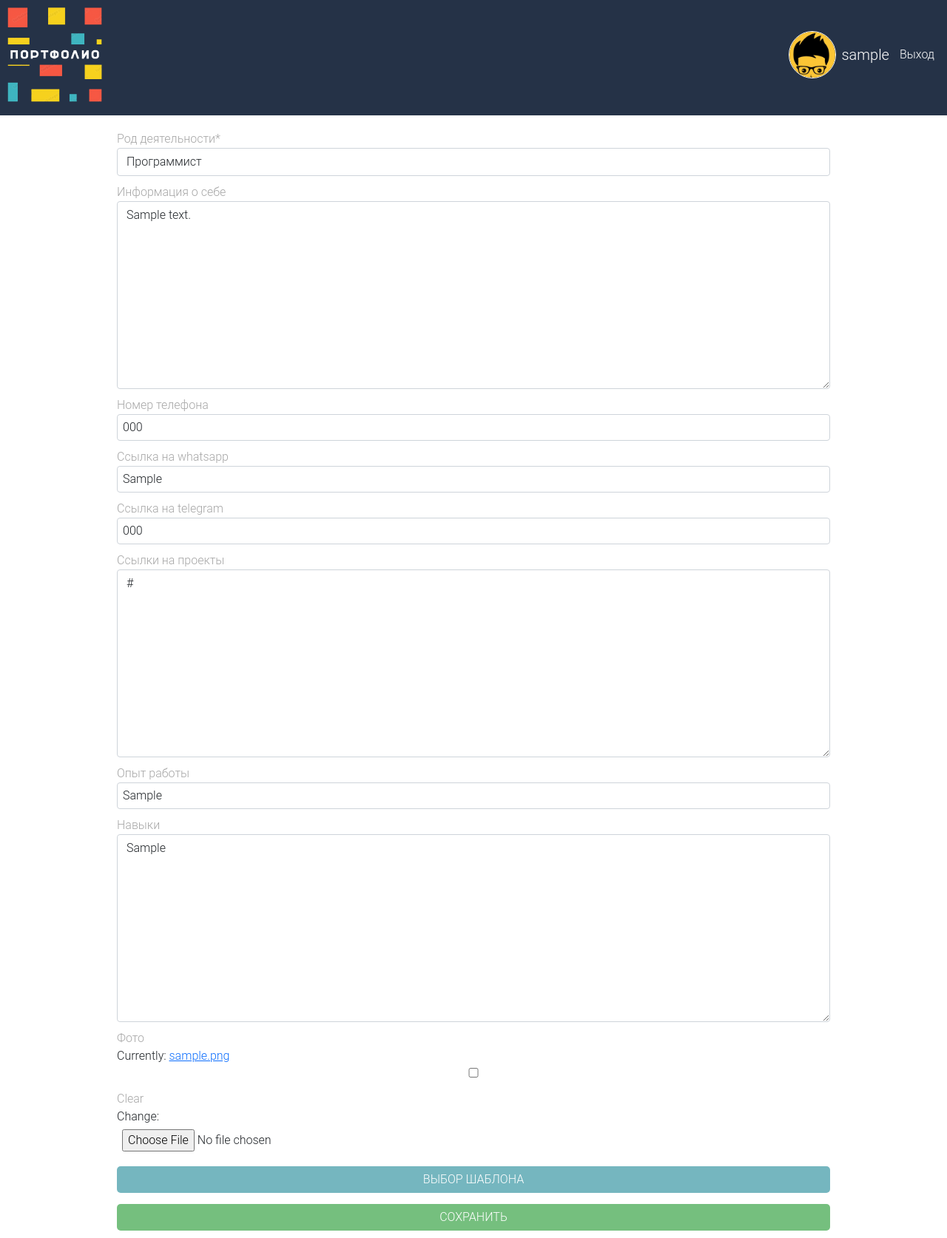
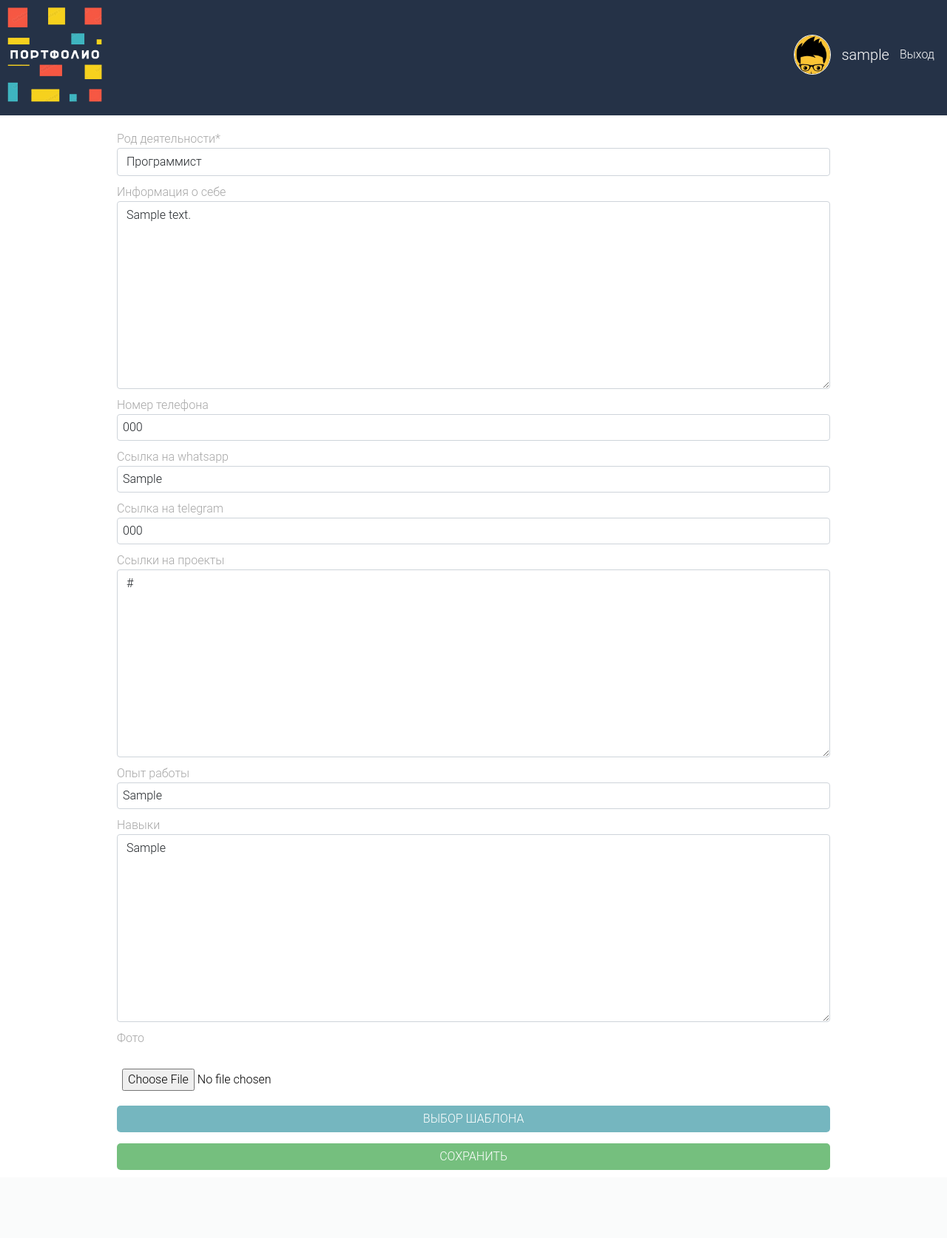
Before and after one commit to captaindamien/Portfolio, a Django app: a page that uses agile_project/portfolio/templates/portfolio/base.html in a window 1280 px wide. Shown: the whole page at 74% size. After the commit the page ends 1582 px from the top, so only its background shows below. Run offline with Django 4.2, Linux system fonts and the light colour scheme; a user stored in the database is signed in; tables that the repository leaves empty hold one stand-in row (values such as "Sample post"); some libraries are stand-ins or nearby versions.

Commit message:
fix: поправить user-logo в header

```diff
--- a/agile_project/portfolio/static/portfolio/css/style.css
+++ b/agile_project/portfolio/static/portfolio/css/style.css
@@ -52,14 +52,17 @@ header {
 header img {
     width: 128px;
 }
-
+.wh-64 {
+    width: 64px;
+    height: 64px;
+    display: flex;
+}
 .person img {
     margin: 0 auto;
-    height: 64px;
-    width: 64px;
+    object-fit: cover;
+    overflow: hidden;
     border-radius: 50%;
     border: 1px solid white;
-    margin: 0;
     padding: 0;
 }
 
@@ -74,7 +77,6 @@ header img {
 }
 
 .profile_avatarka {
-    width: 110px;
     height: 110px;
     margin: 0 15px 0 0;
 }
@@ -281,6 +283,9 @@ form {
         flex-direction: column;
         height: auto;
     }
+    .person img {
+        overflow: hidden;
+    }
 
     .reg {
         flex-direction: column;
@@ -424,3 +429,14 @@ form {
 #div_id_template {
     display: none;
 }
+
+#div_id_photo>div>:not(#id_photo) {
+    display: none;
+    visibility: hidden;
+}
+#div_id_photo>div {
+    color: #fff;
+}
+#id_photo {
+    color: black;
+}
--- a/agile_project/portfolio/templates/portfolio/base.html
+++ b/agile_project/portfolio/templates/portfolio/base.html
@@ -17,7 +17,7 @@
     </a>
     {% if user.is_authenticated %}
     <div class="person">
-        <img src="{{ avatar }}" alt="person logo"/>
+        <a class="header_username wh-64" href="{% url 'portfolio:profile' user.username%}"><img src="{{ avatar }}" alt="person logo"/></a>
         <a class="header_username" href="{% url 'portfolio:profile' user.username%}"><h5>{{ user.username }}</h5>
         </a>
         <a class="exit" href="{% url 'logout' %}">Выход</a>
```
Also changed, not shown: agile_project/media/user_avatars/user_3/3х4-1.jpg (added), agile_project/media/user_avatars/user_8/3х4-1.jpg (added), agile_project/media/user_avatars/user_8/3х4-1_84SH3nC.jpg (added), agile_project/media/user_avatars/user_8/3х4-1_AZemHYG.jpg (added), agile_project/media/user_avatars/user_8/3х4-1_DyKlmAB.jpg (added), agile_project/media/user_avatars/user_8/3х4-1_L7cC6fk.jpg (added), agile_project/media/user_avatars/user_8/3х4-1_ajLDikb.jpg (added), agile_project/media/user_avatars/user_8/3х4-1_tWOkAs7.jpg (added).
